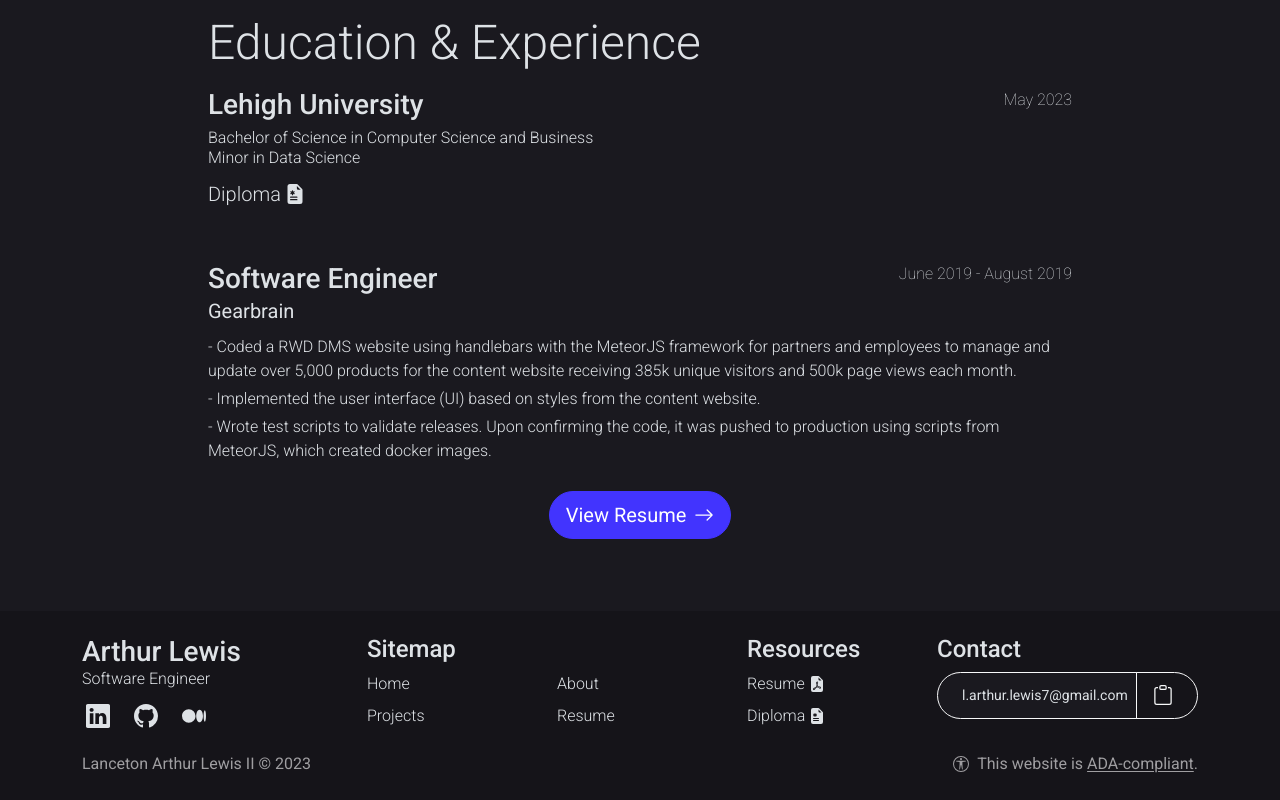
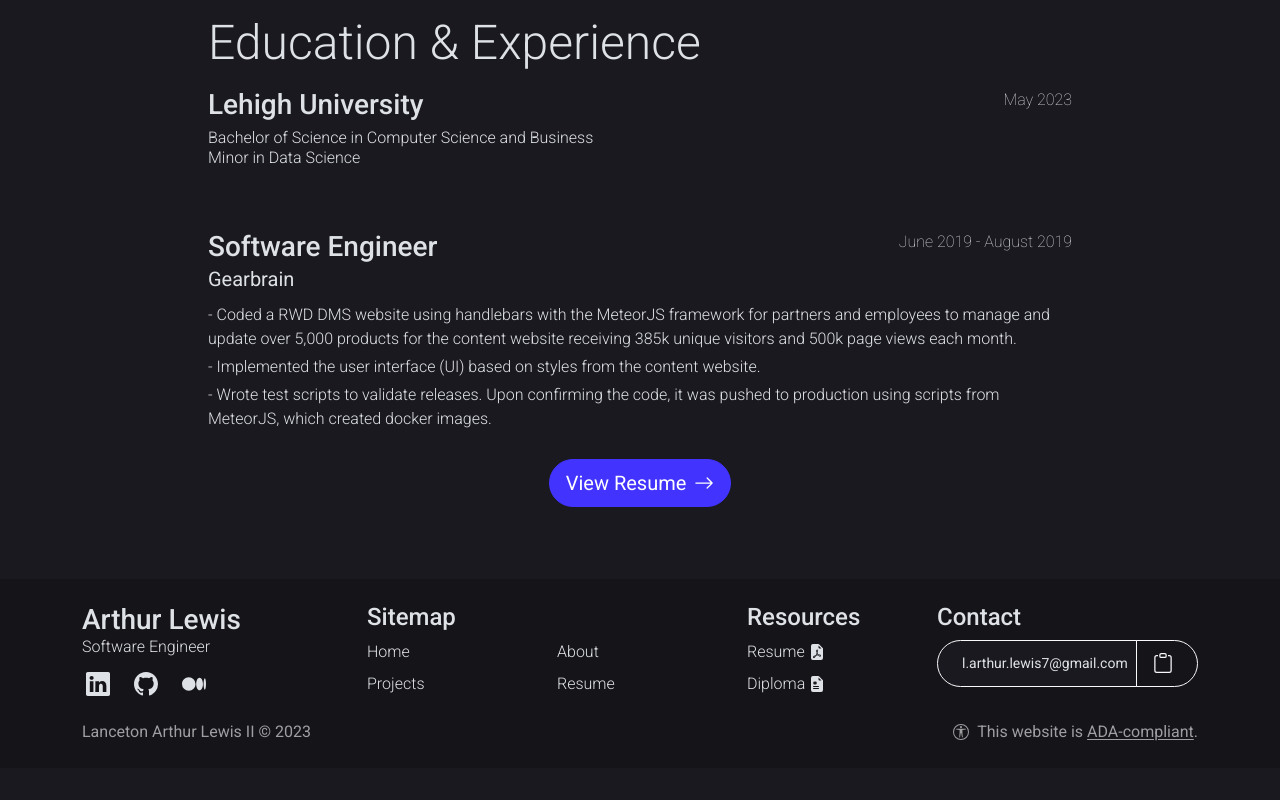
Before and after one commit to lalewis7/lalewis7.github.io, a Next.js app: page / in a window 1280 px wide. Shown: the part 2355-3155 px from the top of the page. After the commit the page ends 3123 px from the top, so only its background shows below. Built offline with nearby package versions, Linux system fonts and the light colour scheme.

Commit message:
removed diploma from education section

```diff
--- a/app/components/Education.jsx
+++ b/app/components/Education.jsx
@@ -1,5 +1,4 @@
 import Image from "next/image";
-import { FileEarmarkMedicalFill } from "react-bootstrap-icons";
 
 export default function Education({ edu }) {
     return <>
@@ -18,12 +17,6 @@ export default function Education({ edu }) {
                         <span className="fw-lighter float-md-end">{edu.time}</span>
                     </div>
                 </div>
-                <div className="h5 mb-0 mt-2">
-                    <a href="/diploma.pdf" target="_blank" rel="noopener noreferrer"
-                        className="text-reset fw-light d-inline-flex align-items-center m-0" tabIndex={0} role="link" aria-label="View Diploma">
-                        Diploma<FileEarmarkMedicalFill className="ms-1" />
-                    </a>
-                </div>
             </div>
         </div>
     </>
```
